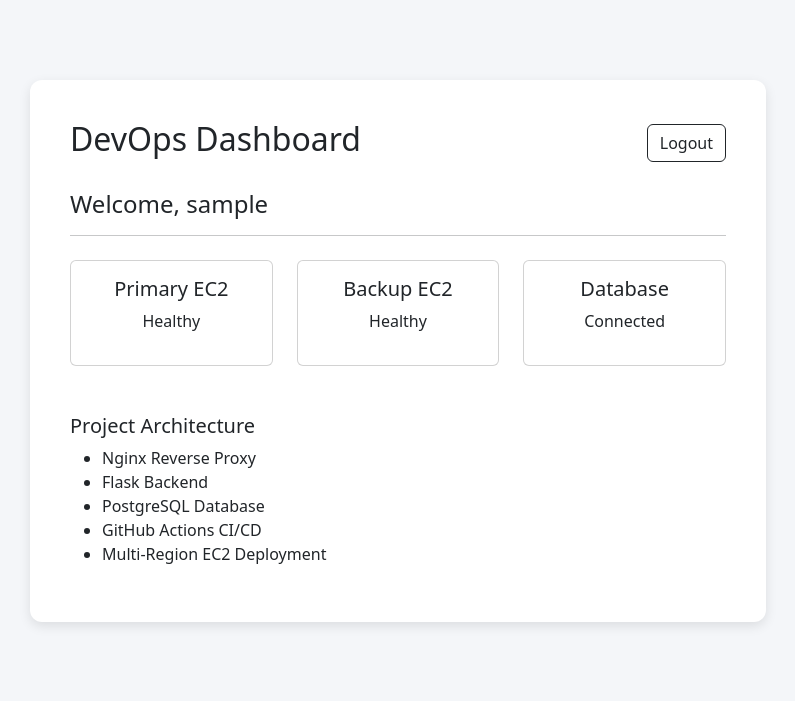
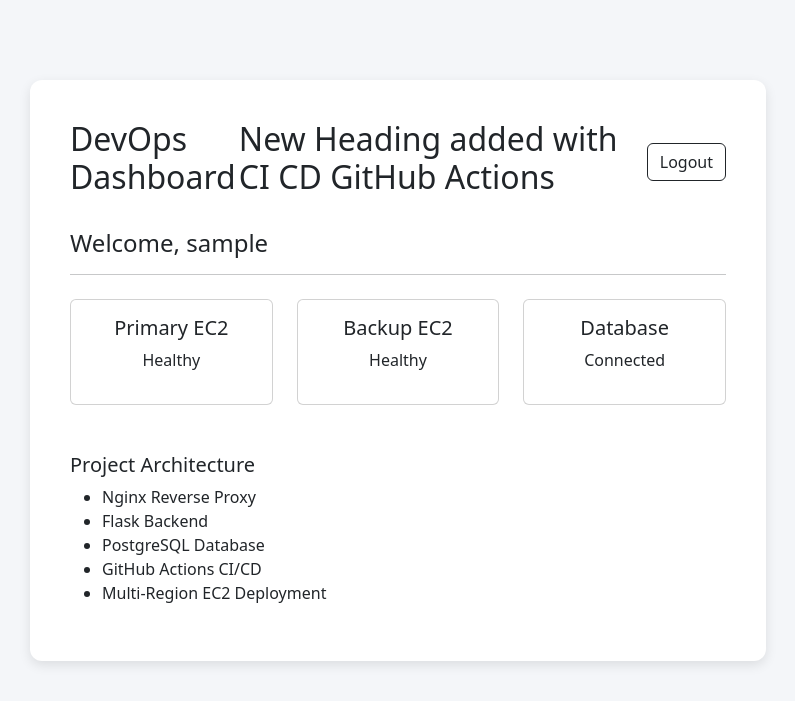
Before and after one commit to yoginderbagga/flask-postgres-backend, a Flask app: page /dashboard in a window 1280 px wide. Shown: the top 701 px of the page, without its empty margins (242-1037 px from the left). Run offline with Flask 3, Linux system fonts and the light colour scheme; the visitor is signed in with stand-in values (Sample User, id 1); some libraries are stand-ins or nearby versions.

Commit message:
Testing GitHub action workflow, made changes to dashboard.html file

```diff
--- a/templates/dashboard.html
+++ b/templates/dashboard.html
@@ -29,6 +29,7 @@
 
                 <div class="d-flex justify-content-between align-items-center mb-4">
                     <h2>DevOps Dashboard</h2>
+                    <h2>New Heading added with CI CD GitHub Actions</h2>
 
                     <a href="/logout" class="btn btn-outline-dark">
                         Logout
```
